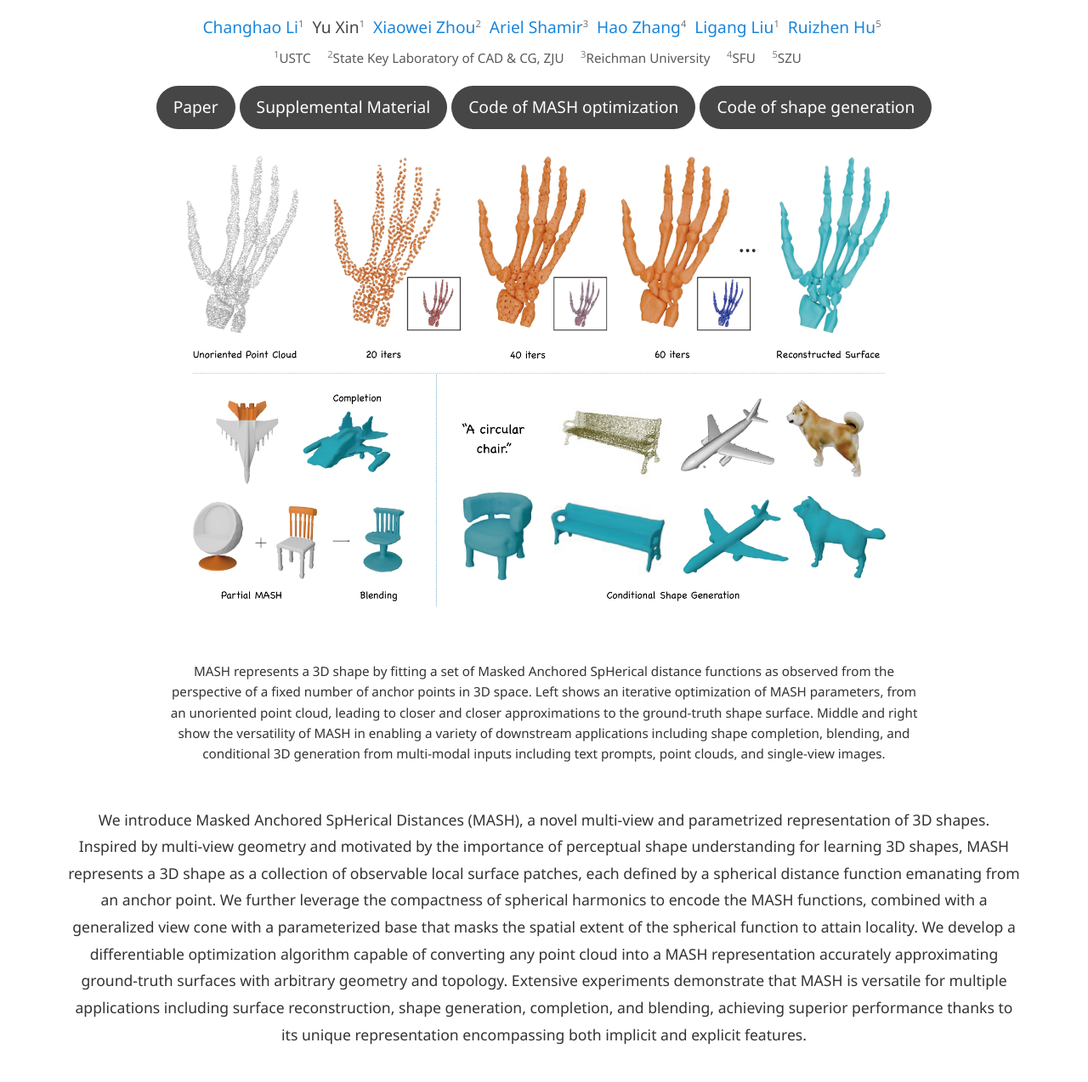
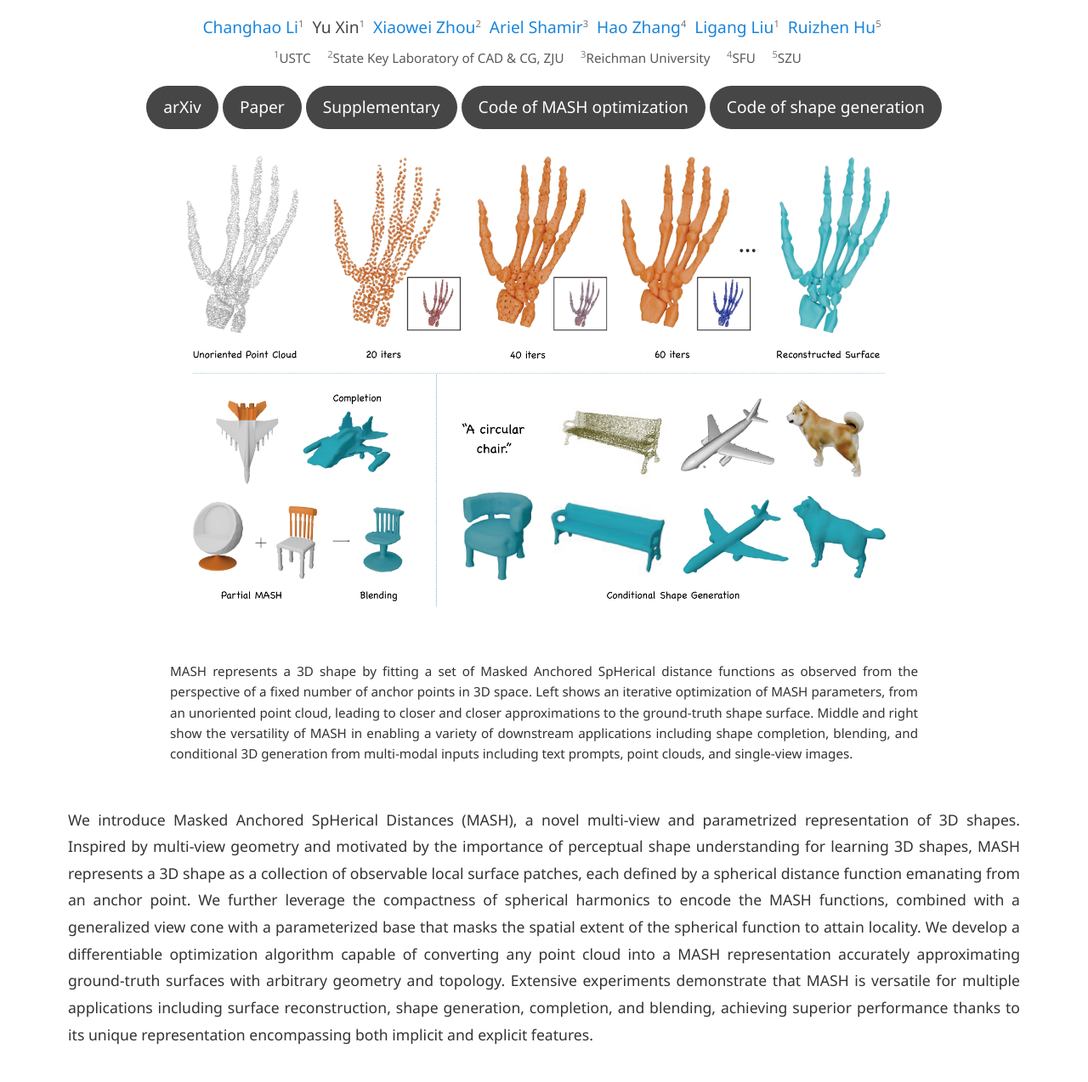
Before and after one commit to changhao-tech/MASH, a plain HTML site: page index.html in a window 1280 px wide. Shown: the part 226-1500 px from the top of the page at 85% size. Drawn offline with Linux system fonts and the light colour scheme.

Commit message:
sync source html

```diff
--- a/index.html
+++ b/index.html
@@ -18,6 +18,7 @@
             background: white;
             color: #333;
             line-height: 1.6;
+            text-align: justify;
         }
 
         .container {
@@ -91,6 +92,7 @@
             padding: 20px;
             background-color: white;
             border-radius: 10px;
+            text-align: justify;
         }
 
         /* 内容区域 */
@@ -209,6 +211,7 @@
         .result-description {
             color: #666;
             font-size: 0.95rem;
+            text-align: justify;
         }
 
         /* 视频展示 */
@@ -347,8 +350,9 @@
                     <span class="affiliation"><sup>4</sup>SFU</span>
                     <span class="affiliation"><sup>5</sup>SZU</span>
                 </div>
+                <a href="https://arxiv.org/abs/2504.09149v1" class="github-link">arXiv</a>
                 <a href="./paper/2025_SIG_MASH.pdf" class="github-link">Paper</a>
-                <a href="./paper/2025_SIG_MASH_suppl.pdf" class="github-link">Supplemental Material</a>
+                <a href="./paper/2025_SIG_MASH_suppl.pdf" class="github-link">Supplementary</a>
                 <a href="https://github.com/565353780/ma-sh" class="github-link">Code of MASH optimization</a>
                 <a href="https://github.com/565353780/mash-diffusion" class="github-link">Code of shape generation</a>
             </div>
```
